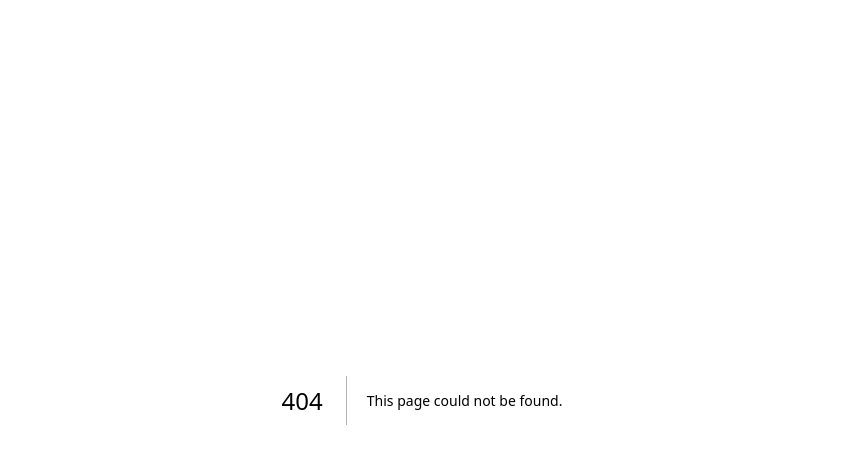
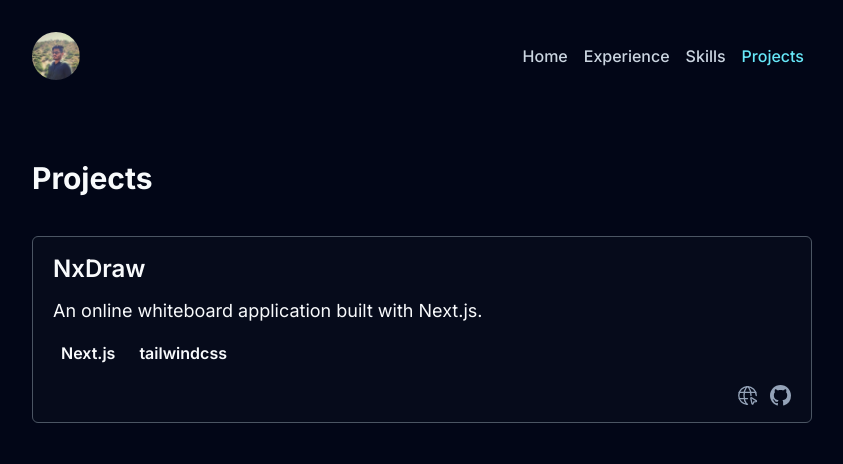
Before and after one commit to subrat611/portfolio-website, a Next.js app: page /projects in a window 1280 px wide. Before the commit this address had no page. Shown: the top 464 px of the page, without its empty margins (218-1061 px from the left). Built offline with nearby package versions, Linux system fonts and the light colour scheme.

Commit message:
feat: project section base developed

```diff
--- a/assets/icons.js
+++ b/assets/icons.js
@@ -6,12 +6,7 @@ export const IconBuddyMenuIcon = () => {
       viewBox="0 0 14 14"
       xmlns="http://www.w3.org/2000/svg"
     >
-      <g
-        fill="none"
-        stroke="#fff"
-        strokeLinecap="round"
-        strokeLinejoin="round"
-      >
+      <g fill="none" stroke="#fff" strokeLinecap="round" strokeLinejoin="round">
         <circle cx="3.25" cy="3.25" r="2.75" />
         <circle cx="10.75" cy="3.25" r="2.75" />
         <circle cx="3.25" cy="10.75" r="2.75" />
@@ -20,3 +15,31 @@ export const IconBuddyMenuIcon = () => {
     </svg>
   );
 };
+
+export const IconBuddyInternetIcon = () => {
+  return (
+    <svg
+      width="21"
+      height="21"
+      viewBox="0 0 24 24"
+      xmlns="http://www.w3.org/2000/svg"
+    >
+      <g fill="none" stroke="currentColor" strokeWidth="1.5">
+        <path
+          strokeLinecap="round"
+          strokeLinejoin="round"
+          d="M22 12c0-5.523-4.477-10-10-10S2 6.477 2 12s4.477 10 10 10"
+        />
+        <path
+          strokeLinecap="round"
+          strokeLinejoin="round"
+          d="M13 2.05S16 6 16 12m-5 9.95S8 18 8 12c0-6 3-9.95 3-9.95M2.63 15.5H12m-9.37-7h18.74"
+        />
+        <path
+          d="M21.879 17.917c.494.304.463 1.043-.045 1.101l-2.567.291l-1.151 2.312c-.228.459-.933.234-1.05-.334l-1.255-6.116c-.099-.48.333-.782.75-.525z"
+          clipRule="evenodd"
+        />
+      </g>
+    </svg>
+  );
+};
--- /dev/null
+++ b/pages/projects.js
@@ -0,0 +1,59 @@
+import { IconBuddyInternetIcon } from "@/assets/icons";
+import Header from "@/components/Header/Header";
+import { GithubIcon } from "@/utils/icons";
+import projects from "@/utils/projects";
+
+const Projects = () => {
+  return (
+    <section className="bg-slate-950 pb-6 h-full min-h-screen">
+      <Header />
+      <div className="w-11/12 max-w-[780px] mx-auto px-4 md:px-0">
+        <p className="text-slate-50 text-3xl font-bold">Projects</p>
+        {projects.map((project, i) => {
+          let { project_name, description, tech, gitLink, liveLink } = project;
+
+          return (
+            <div
+              className="text-slate-50 bg-gray-900/30 border border-gray-600 mt-10 rounded-md py-4 px-5 flex flex-col"
+              key={`${project_name}-${i}`}
+            >
+              {/* image */}
+              <div>
+                <p className="text-2xl font-semibold">{project_name}</p>
+                <p className="mt-3 text-lg">{description}</p>
+                <div className="mt-4">
+                  {tech.map(({ name, clr }, i) => (
+                    <span
+                      key={`${name}-${i}`}
+                      className={`text-${clr}-500 bg-${clr}-500/30 font-semibold px-2 py-1 rounded-md cursor-default me-2`}
+                    >
+                      {name}
+                    </span>
+                  ))}
+                </div>
+              </div>
+              <div className="mt-5 place-self-end flex">
+                <a
+                  href={liveLink}
+                  target="_blank"
+                  className="mx-3 text-slate-400 hover:text-slate-300"
+                >
+                  <IconBuddyInternetIcon />
+                </a>
+                <a
+                  href={gitLink}
+                  target="_blank"
+                  className="text-slate-400 hover:text-slate-300"
+                >
+                  <GithubIcon />
+                </a>
+              </div>
+            </div>
+          );
+        })}
+      </div>
+    </section>
+  );
+};
+
+export default Projects;
--- /dev/null
+++ b/utils/projects.js
@@ -0,0 +1,20 @@
+const projects = [
+  {
+    project_name: "NxDraw",
+    description: "An online whiteboard application built with Next.js.",
+    tech: [
+      {
+        name: "Next.js",
+        clr: "blue",
+      },
+      {
+        name: "tailwindcss",
+        clr: "sky",
+      },
+    ],
+    gitLink: "https://github.com/subrat611/NxDraw",
+    liveLink: "https://nxdraw.vercel.app/",
+  },
+];
+
+export default projects;
```
